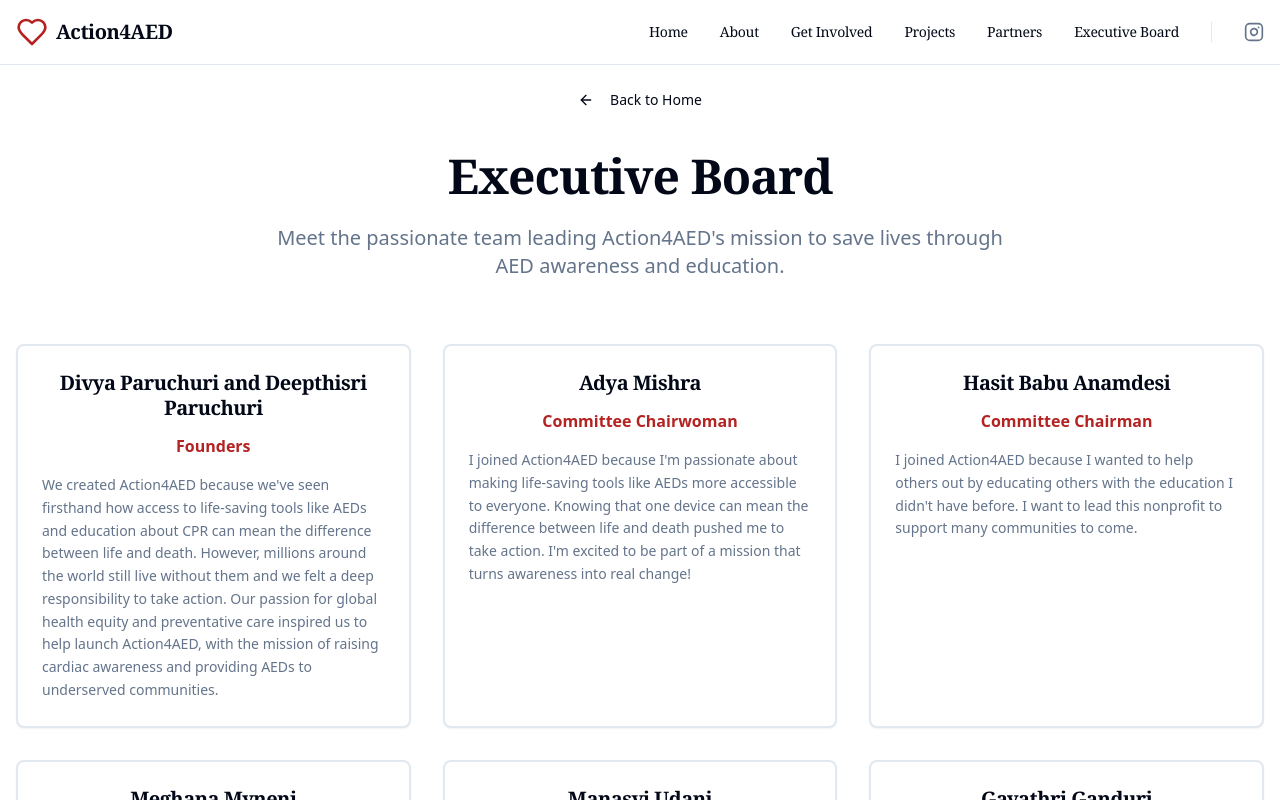
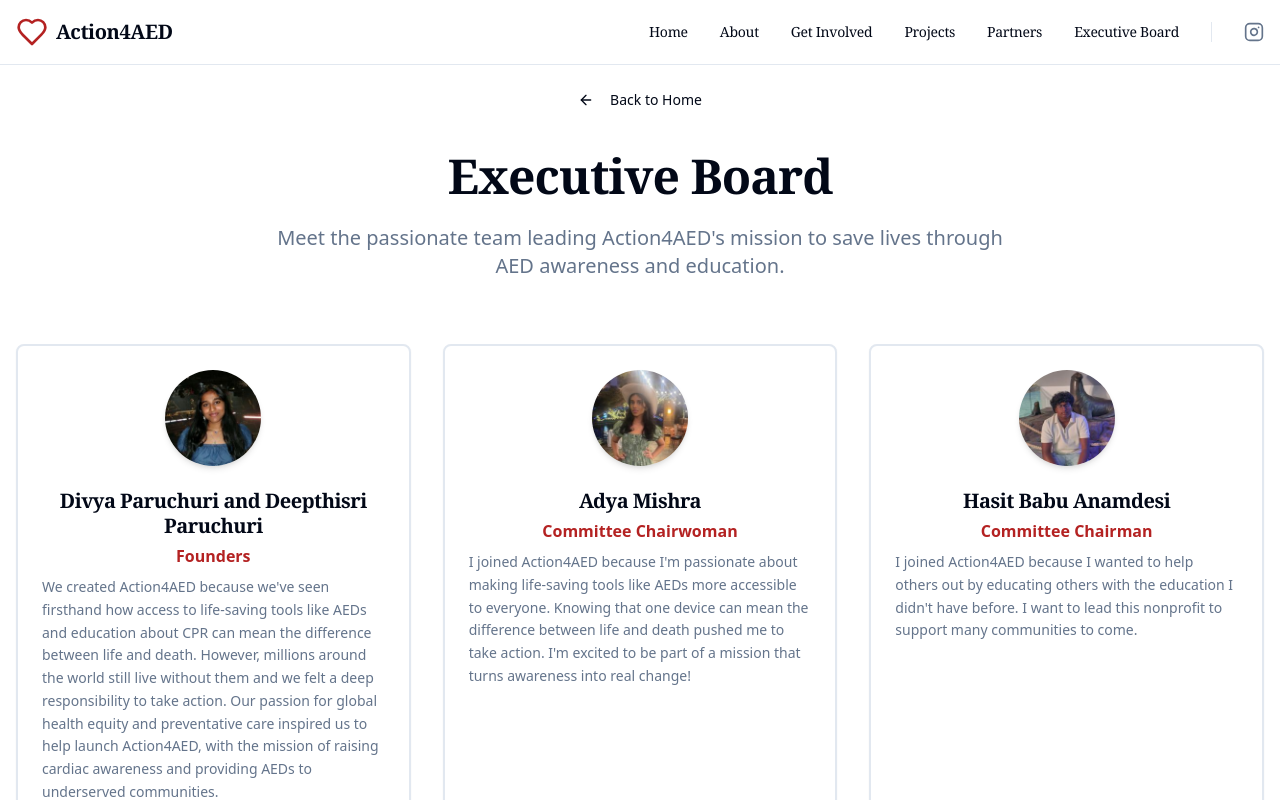
Before and after one commit to action4aed-stack/Action4AED, a React (Vite) app: page /executive-board in a window 1280 px wide. Shown: the top 800 px of the page. Built offline with nearby package versions, Linux system fonts and the light colour scheme.

Commit message:
Update ExecutiveBoard.tsx

```diff
--- a/src/pages/ExecutiveBoard.tsx
+++ b/src/pages/ExecutiveBoard.tsx
@@ -1,67 +1,97 @@
-import { Card, CardContent, CardHeader, CardTitle } from "@/components/ui/card";
+import {
+  Card,
+  CardContent,
+  CardHeader,
+  CardTitle,
+} from "@/components/ui/card";
 import { Button } from "@/components/ui/button";
 import { ArrowLeft } from "lucide-react";
 import Navigation from "@/components/Navigation";
 
-const ExecutiveBoard = () => {
+// Import images from src/assets/
+import Divya from "../assets/Divya.jpg";
+import Deepthi from "../assets/Deepthi.jpg";
+import Adya from "../assets/Adya.jpg";
+import Hasit from "../assets/Hasit.jpg";
+import Meghana from "../assets/Meghana.jpg";
+import Manasvi from "../assets/Manasvi.jpg";
+import Gayathri from "../assets/Gayathri.jpg";
+import Mukunda from "../assets/Mukunda.jpg";
+import Riddhi from "../assets/Riddhi.jpg";
+import Prahalya from "../assets/Prahalya.jpg";
+import Sri from "../assets/Sri.jpg";
+import Kavya from "../assets/Kavya.jpg";
+
 const teamMembers = [
   {
     name: "Divya Paruchuri and Deepthisri Paruchuri",
     role: "Founders",
-      bio: "We created Action4AED because we've seen firsthand how access to life-saving tools like AEDs and education about CPR can mean the difference between life and death. However, millions around the world still live without them and we felt a deep responsibility to take action. Our passion for global health equity and preventative care inspired us to help launch Action4AED, with the mission of raising cardiac awareness and providing AEDs to underserved communities."
+    bio: "We created Action4AED because we've seen firsthand how access to life-saving tools like AEDs and education about CPR can mean the difference between life and death. However, millions around the world still live without them and we felt a deep responsibility to take action. Our passion for global health equity and preventative care inspired us to help launch Action4AED, with the mission of raising cardiac awareness and providing AEDs to underserved communities.",
+    image: Divya, // Using Divya's photo here; add Deepthi’s separately if needed
   },
   {
     name: "Adya Mishra",
     role: "Committee Chairwoman",
-      bio: "I joined Action4AED because I'm passionate about making life-saving tools like AEDs more accessible to everyone. Knowing that one device can mean the difference between life and death pushed me to take action. I'm excited to be part of a mission that turns awareness into real change!"
+    bio: "I joined Action4AED because I'm passionate about making life-saving tools like AEDs more accessible to everyone. Knowing that one device can mean the difference between life and death pushed me to take action. I'm excited to be part of a mission that turns awareness into real change!",
+    image: Adya,
   },
   {
     name: "Hasit Babu Anamdesi",
     role: "Committee Chairman",
-      bio: "I joined Action4AED because I wanted to help others out by educating others with the education I didn't have before. I want to lead this nonprofit to support many communities to come."
+    bio: "I joined Action4AED because I wanted to help others out by educating others with the education I didn't have before. I want to lead this nonprofit to support many communities to come.",
+    image: Hasit,
   },
   {
     name: "Meghana Myneni",
     role: "Social Media Manager",
-      bio: "I joined Action4AED because I want to make a real impact by raising awareness about cardiac arrest and increasing access to AEDs. I believe every life counts and so does every moment."
+    bio: "I joined Action4AED because I want to make a real impact by raising awareness about cardiac arrest and increasing access to AEDs. I believe every life counts and so does every moment.",
+    image: Meghana,
   },
   {
     name: "Manasvi Udani",
     role: "Social Media Manager",
-      bio: "I joined Action4AED because I loved the fact that I could participate in my passion by spreading awareness on AEDs in impoverished areas while simultaneously saving the lives of individuals."
+    bio: "I joined Action4AED because I loved the fact that I could participate in my passion by spreading awareness on AEDs in impoverished areas while simultaneously saving the lives of individuals.",
+    image: Manasvi,
   },
   {
     name: "Gayathri Ganduri",
     role: "Secretary",
-      bio: "I chose to join Action4AED because there is great value in saving lives by providing community AEDs. By spreading awareness for this cause, many emergencies with disastrous endings could be avoided. I'm glad to take part in this effort!"
+    bio: "I chose to join Action4AED because there is great value in saving lives by providing community AEDs. By spreading awareness for this cause, many emergencies with disastrous endings could be avoided. I'm glad to take part in this effort!",
+    image: Gayathri,
   },
   {
     name: "Mukunda Vanaparthi",
     role: "Secretary",
-      bio: "I joined Action for AED because I would love to help our future generations learn a very important device that can save many lives. I look forward to participating with Action for AED to change many lives!"
+    bio: "I joined Action for AED because I would love to help our future generations learn a very important device that can save many lives. I look forward to participating with Action for AED to change many lives!",
+    image: Mukunda,
   },
   {
     name: "Riddhi Kambam",
     role: "Treasurer",
-      bio: "I joined Action4AED because I'm driven to help save lives by improving access to AEDs in third-world countries, where every moment counts. I look forward to making a real impact and seeing more lives saved as access to these devices grows!"
+    bio: "I joined Action4AED because I'm driven to help save lives by improving access to AEDs in third-world countries, where every moment counts. I look forward to making a real impact and seeing more lives saved as access to these devices grows!",
+    image: Riddhi,
   },
   {
     name: "Prahalya Sitaram",
     role: "Networking Manager",
-      bio: "I joined Action4AED because I have always been passionate about cardiovascular health and I look forward to growing the nonprofit through meaningful partnerships."
+    bio: "I joined Action4AED because I have always been passionate about cardiovascular health and I look forward to growing the nonprofit through meaningful partnerships.",
+    image: Prahalya,
   },
   {
     name: "Sri Krishnamoorthy",
     role: "Networking Manager",
-      bio: "I became involved in Action4AED because I believe in the power of life-saving technology and education. In a world where cardiac arrests can happen anytime, having access to AEDS is extremely crucial for saving lives. My goal is to expand access to AEDs in underserved communities to ensure safety for everyone. I'm excited to contribute to this mission!"
+    bio: "I became involved in Action4AED because I believe in the power of life-saving technology and education. In a world where cardiac arrests can happen anytime, having access to AEDS is extremely crucial for saving lives. My goal is to expand access to AEDs in underserved communities to ensure safety for everyone. I'm excited to contribute to this mission!",
+    image: Sri,
   },
   {
     name: "Kavya Sharma",
     role: "Networking Manager",
-      bio: "I joined action for AED because the world needs change and this nonprofit not only advocates for that change but we take action and I am willing to put any and all my skills at use for this change."
-    }
+    bio: "I joined action for AED because the world needs change and this nonprofit not only advocates for that change but we take action and I am willing to put any and all my skills at use for this change.",
+    image: Kavya,
+  },
 ];
 
+const ExecutiveBoard = () => {
   return (
     <div className="min-h-screen bg-background">
       <Navigation />
@@ -83,21 +113,28 @@ const ExecutiveBoard = () => {
               Executive Board
             </h1>
             <p className="text-xl text-muted-foreground max-w-3xl mx-auto">
-              Meet the passionate team leading Action4AED's mission to save lives through AED awareness and education.
+              Meet the passionate team leading Action4AED's mission to save lives
+              through AED awareness and education.
             </p>
           </div>
 
           {/* Team Members */}
           <div className="grid md:grid-cols-2 lg:grid-cols-3 gap-8">
             {teamMembers.map((member, index) => (
-              <Card key={index} className="group hover:shadow-xl transition-all duration-300 border-2 hover:border-primary/30">
-                <CardHeader className="text-center pb-4">
+              <Card
+                key={index}
+                className="group hover:shadow-xl transition-all duration-300 border-2 hover:border-primary/30"
+              >
+                <CardHeader className="text-center pb-2">
+                  <img
+                    src={member.image}
+                    alt={member.name}
+                    className="w-24 h-24 mx-auto rounded-full object-cover shadow-md mb-4"
+                  />
                   <CardTitle className="fancy-heading text-xl leading-tight mb-2">
                     {member.name}
                   </CardTitle>
-                  <div className="text-primary font-semibold">
-                    {member.role}
-                  </div>
+                  <div className="text-primary font-semibold">{member.role}</div>
                 </CardHeader>
 
                 <CardContent>
```
Lines whose indentation alone changed are shown as unchanged.
